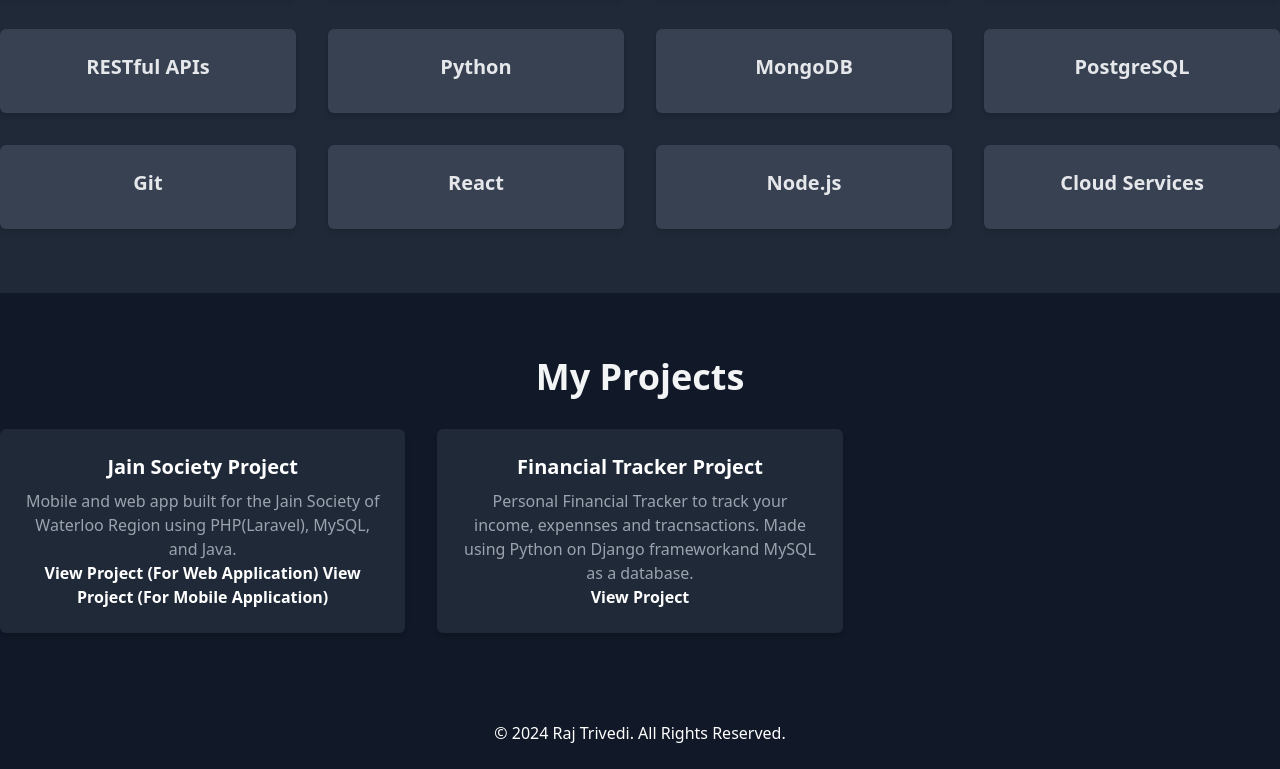
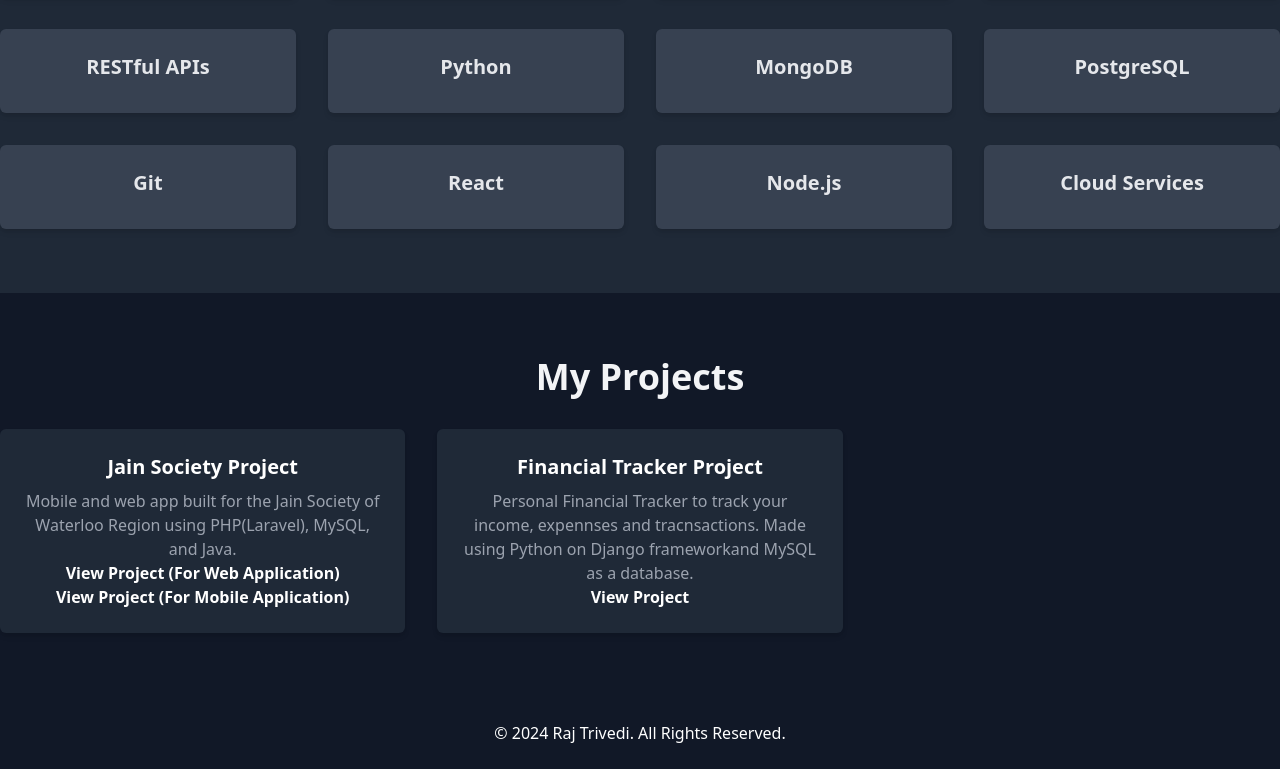
Before and after one commit to Raj9769/Porfolio, a plain HTML site: page index.html in a window 1280 px wide. Shown: the part 1355-2124 px from the top of the page. Drawn offline with nearby package versions, Linux system fonts and the light colour scheme.

Commit message:
Added project

```diff
--- a/index.html
+++ b/index.html
@@ -101,7 +101,7 @@
                 <div class="project-card bg-gray-800 p-6 shadow-md rounded-md">
                     <h3 class="text-xl font-bold mb-2 text-white">Jain Society Project</h3>
                     <p class="text-gray-400">Mobile and web app built for the Jain Society of Waterloo Region using PHP(Laravel), MySQL, and Java.</p>
-                    <a href="https://github.com/Raj9769/JSOWR" target="_blank" class="text-teal-400 font-semibold hover:text-teal-300 text-white">View Project (For Web Application)</a>
+                    <a href="https://github.com/Raj9769/JSOWR" target="_blank" class="text-teal-400 font-semibold hover:text-teal-300 text-white">View Project (For Web Application)</a> <br>
                     <a href="https://github.com/Raj9769/jain-Society-Mobile-Application" target="_blank" class="text-teal-400 font-semibold hover:text-teal-300 text-white">View Project (For Mobile Application)</a>
                 </div>
                 <div class="project-card bg-gray-800 p-6 shadow-md rounded-md">
```
